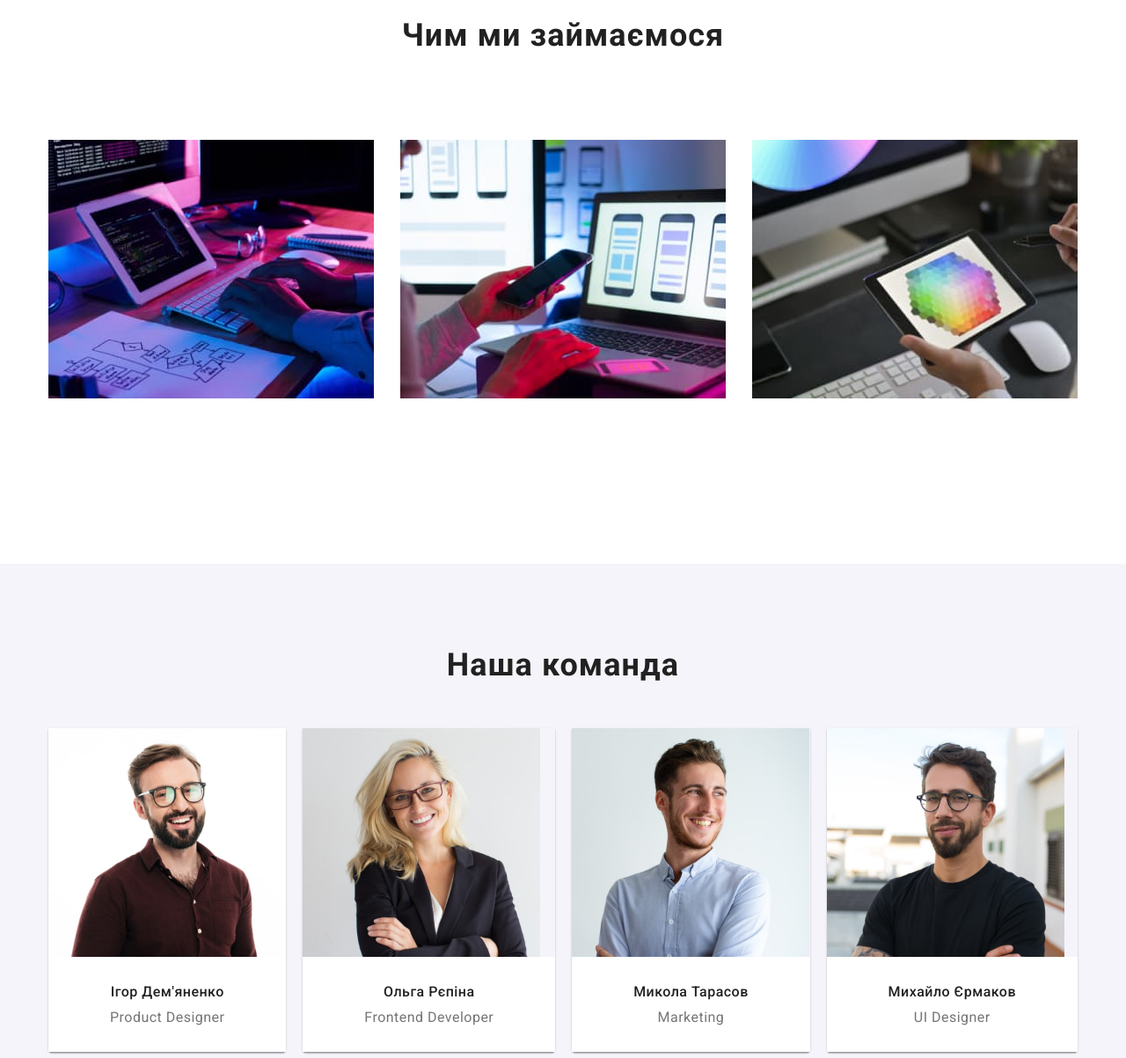
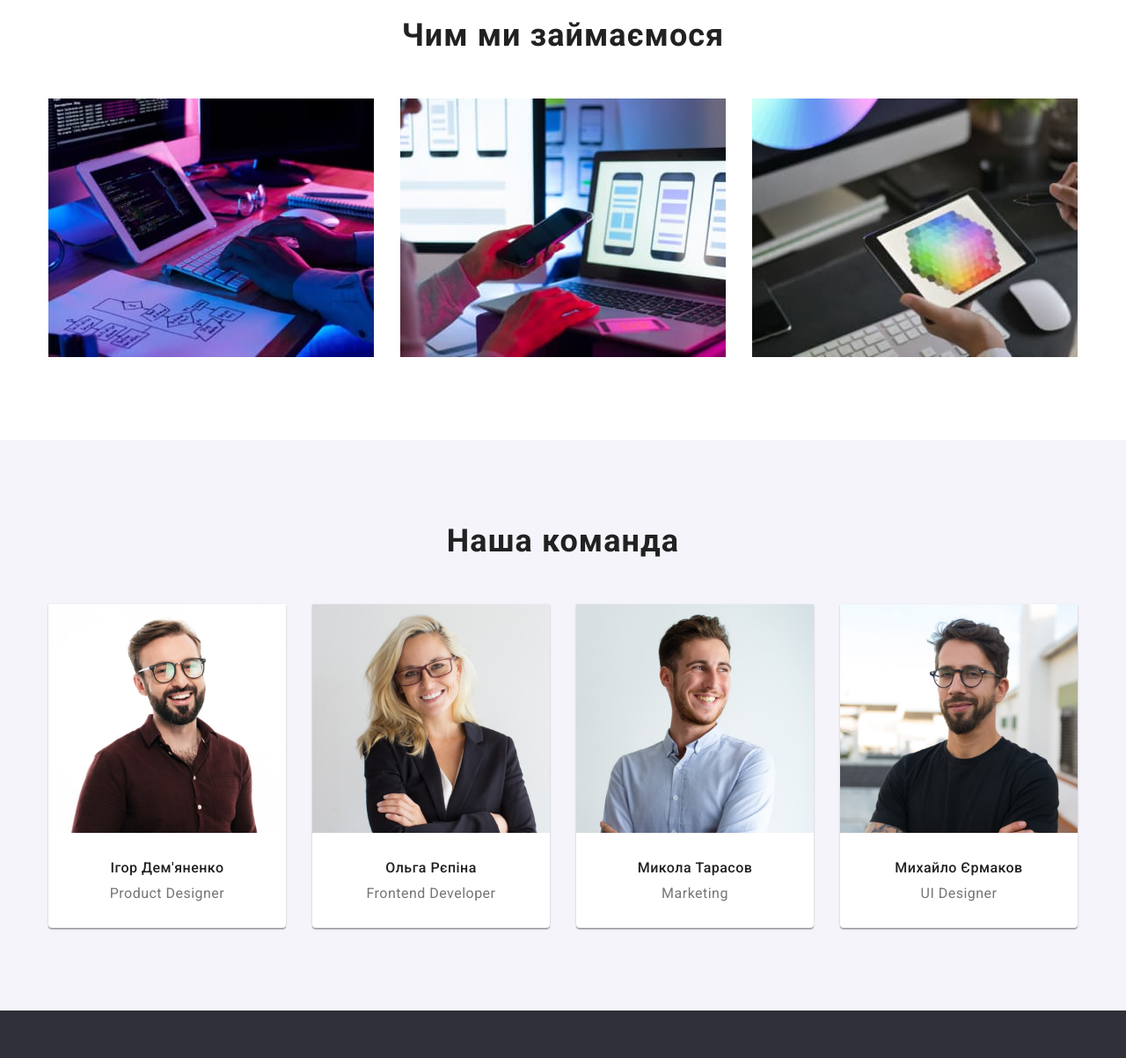
Before and after one commit to AlluringUnicorn/goit-markup-hw-03, a plain HTML site: page index.html in a window 1280 px wide. Shown: the part 950-2153 px from the top of the page at 88% size. Drawn offline with nearby package versions, Linux system fonts and the light colour scheme.

Commit message:
Corrects Our Team section and What do we do section (ul)

```diff
--- a/css/styles.css
+++ b/css/styles.css
@@ -250,6 +250,7 @@ img {
 .work .list {
   display: flex;
   gap: 30px;
+  padding: 0;
 }
 
 /* Our Team */
@@ -262,19 +263,19 @@ img {
 
 .team.list {
   display: flex;
-  justify-content: space-between;
+  gap: 30px;
 }
 
 .team.list li {
+  background-color: var(--hero-title-color);
   box-shadow: 0px 1px 3px rgba(0, 0, 0, 0.12), 0px 1px 1px rgba(0, 0, 0, 0.14),
     0px 2px 1px rgba(0, 0, 0, 0.2);
   border-radius: 0px 0px 4px 4px;
 }
 
 .card {
-  padding: 30px 70px;
+  padding: 30px;
   text-align: center;
-  background-color: var(--hero-title-color);
 }
 
 .team-title {
```
